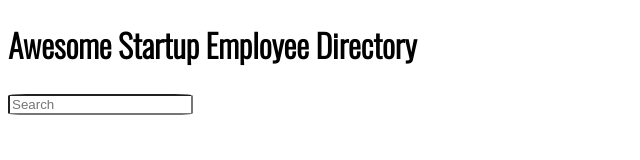
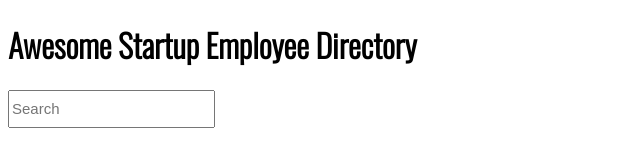
Before and after one commit to williamsondv/employee-directory, a plain HTML site: page index.html in a window 1280 px wide. Shown: the whole page, without its empty margins (0-640 px from the left). Drawn offline with nearby package versions, Linux system fonts and the light colour scheme; no server answers.

Commit message:
enlarge search-bar

```diff
--- a/css/styles.css
+++ b/css/styles.css
@@ -8,8 +8,9 @@ body {
 }
 
 .search-bar {
-    border-radius: 10%;
     margin-bottom: 1em;
+    height: 38px;
+    font-size: 15px;
 }
 
 /* main styles */
```
